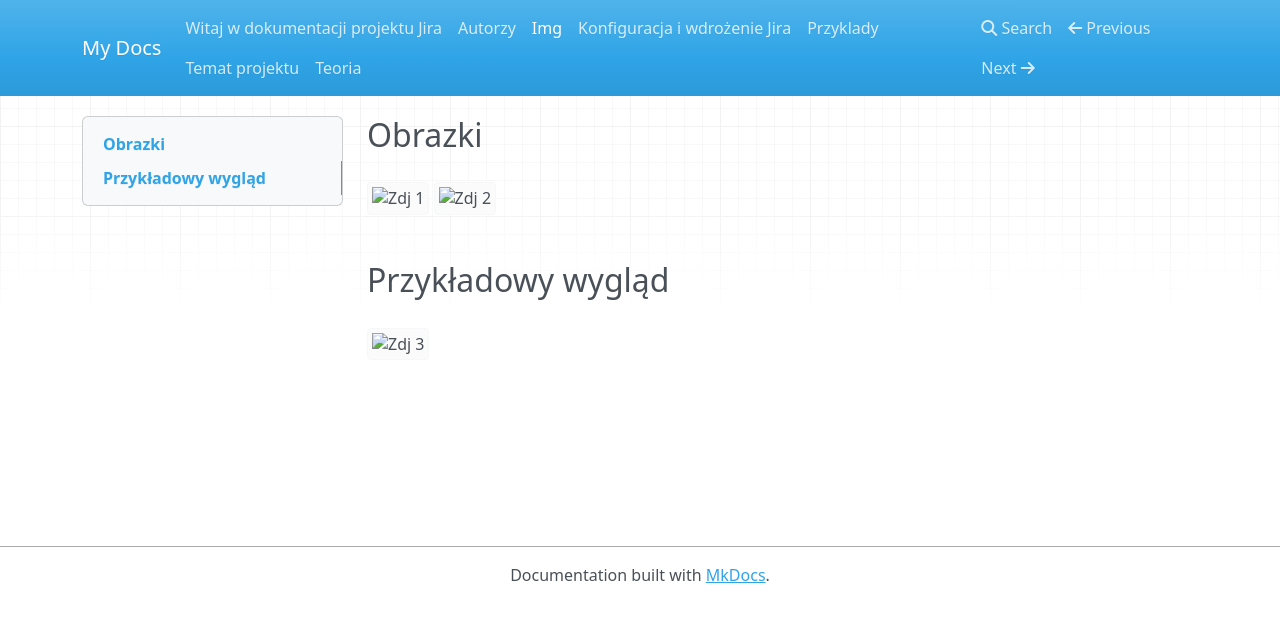
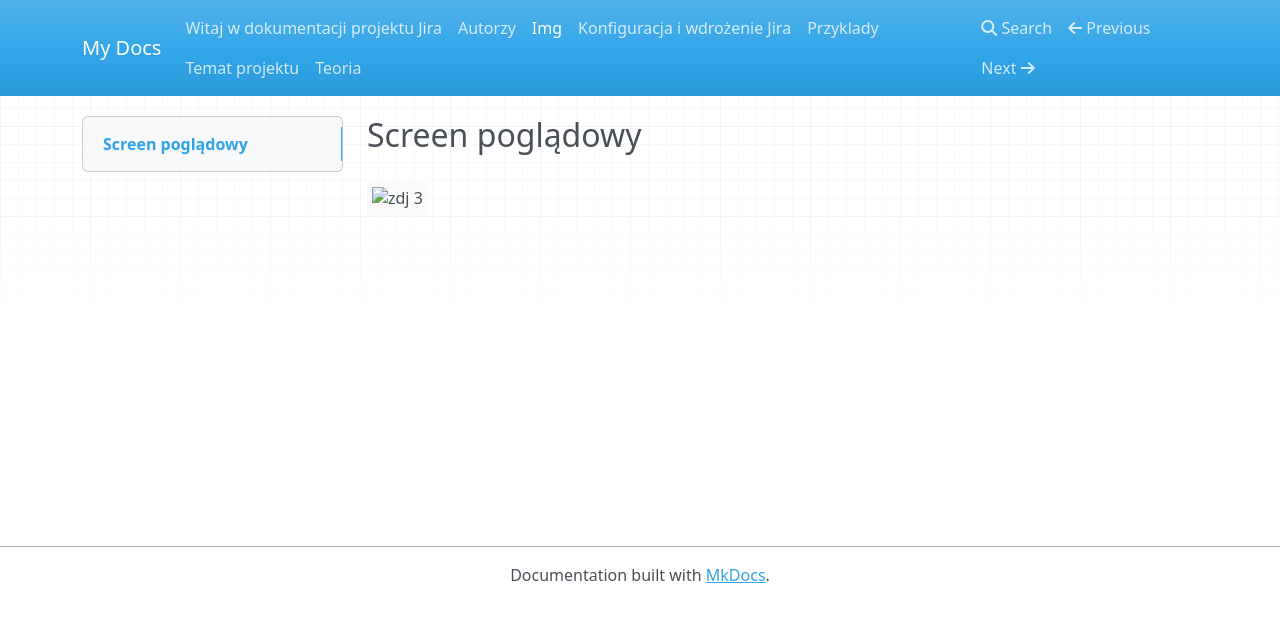
Before and after one commit to Paulinal56/jira-projekt-dev, an MkDocs documentation site: the page built from docs/img.md, in a window 1280 px wide. Shown: the top 622 px of the page. Built offline with MkDocs 1.6.1, drawn with Linux system fonts in a browser that asks for light colours; nearby versions of some CDN libraries.

Commit message:
usunięto zbędne zdjęcia

```diff
--- a/docs/img.md
+++ b/docs/img.md
@@ -1,6 +1,2 @@
-## Obrazki
-
-![Zdj 1](docs/img/zdj1.png)
-![Zdj 2](docs/img/zdj2.png)
-##Przykładowy wygląd
-![Zdj 3](docs/img/zdj3.png)
+## Screen poglądowy
+![zdj 3](docs/img/zdj3.png)
```
Also changed, not shown: docs/img/zdj1.png (deleted), docs/img/zdj2.png (deleted).
